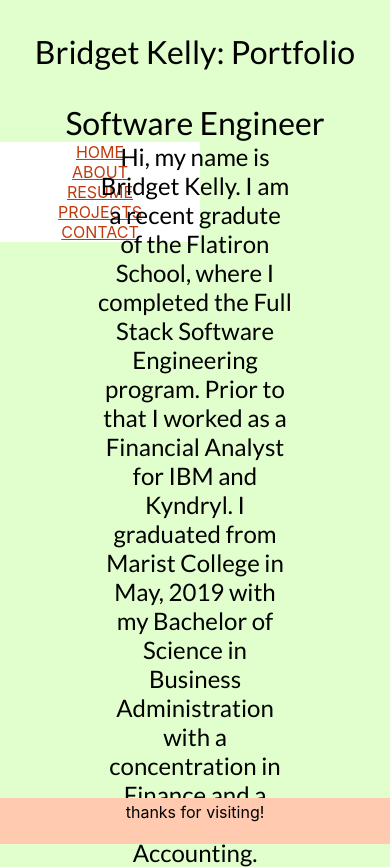
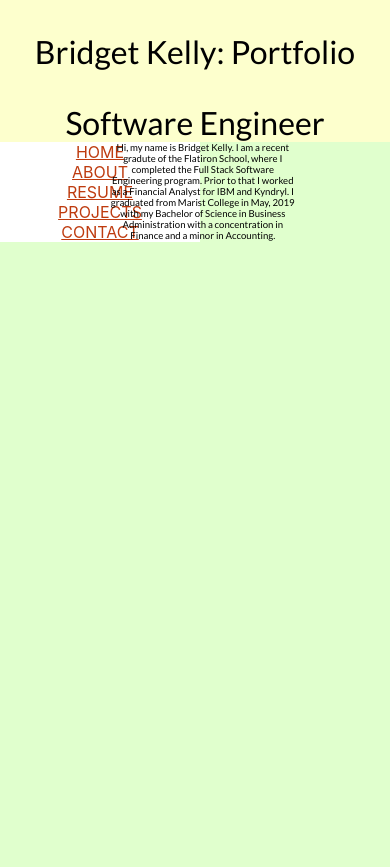
Before and after one commit to bc-kelly/portfolio, a React (Create React App) app: page /about in a window 390 px wide. After the commit the page ends 844 px from the top, so only its background shows below. Built offline with nearby package versions, Linux system fonts and the light colour scheme.

Commit message:
making about text mobile responsive

```diff
--- a/src/About.css
+++ b/src/About.css
@@ -1,7 +1,19 @@
 .about-div {
-    margin: auto;
-    font-size: 1.5em;
+    margin-left: 10%;
+    /* font-size: 4vw; */
     font-family: Lato;
-    width: 50%;
+    width: 60%;
     text-align: center;
 }
+
+@media screen and (min-width: 601px) {
+    .about-div {
+      font-size: 2em;
+    }
+  }
+
+  @media screen and (max-width: 600px) {
+    .about-div {
+      font-size: .6em;
+    }
+  }
--- a/src/App.css
+++ b/src/App.css
@@ -55,3 +55,22 @@ body {
   background-color: #e0ffcd;
   height: 100%;
 }
+
+.top-part {
+  background-color: #fdffcd;
+}
+
+.bottom-part {
+  display: flex;
+  height: 100%
+}
+
+.content {
+  width: 80%;
+  float: right;
+}
+
+.nav{
+  width: 20%;
+  float: left;
+}
--- a/src/App.js
+++ b/src/App.js
@@ -15,11 +15,18 @@ function App() {
     <div className="container">
       <Router>
         <div className="App">
+          <div className="top-part">
             <div className="bridget-header">
               <p> Bridget Kelly: Portfolio </p>
             </div>
-          <div className="title-header"> Software Engineer </div>
+            <div className="title-header">
+              Software Engineer
+            </div>
+          </div>
+          <div className="bottom-part">
+            <div className="nav">
               <NavBar />
+            </div>
             <div className="content">
                 <Switch>
                   <Route exact path ="/" > <Home /> </Route>
@@ -29,8 +36,8 @@ function App() {
                   <Route path ="/projects" > <Projects /> </Route>
                 </Switch>
             </div>
-
-            <div className="footer"> thanks for visiting! </div>
+          </div>
+            {/* <div className="footer"> thanks for visiting! </div> */}
         </div>
       </Router>
       {/* <div className="footer"> thanks for visiting! </div> */}
--- a/src/Home.css
+++ b/src/Home.css
@@ -1,8 +1,8 @@
 .home-div {
     width: 100%;
     min-height: 50px;
-    /* margin: auto; */
+    /* margin-left: 5%; */
     font-family: Lato;
     text-align: center;
-    justify-content: center;
+    /* justify-content: center; */
 }
```
Lines whose indentation alone changed are shown as unchanged.
